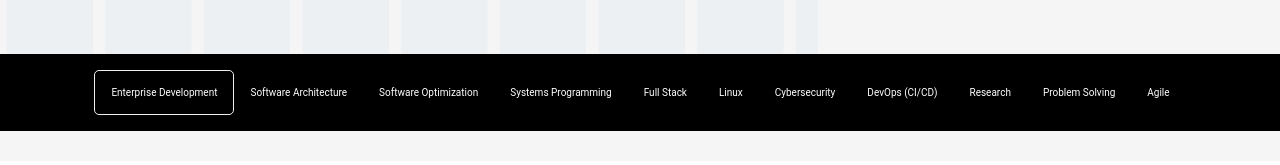
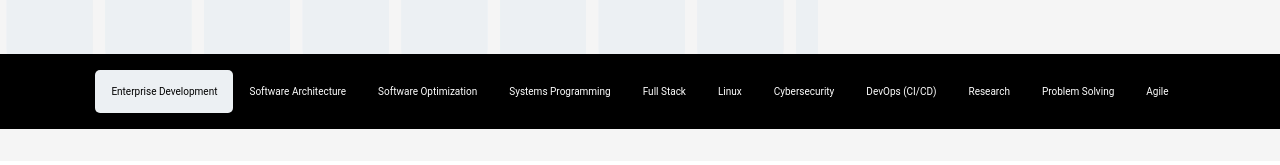
Before and after one commit to V0idMatr1x/MyPortfolio, a Svelte app: page / in a window 1280 px wide. In both pictures the pointer is over the item "Enterprise Development". Shown: the part 588-753 px from the top of the page. Built offline with nearby package versions, Linux system fonts and the light colour scheme; a web font is replaced by a local one.

Commit message:
update: hover effect

```diff
--- a/src/app.css
+++ b/src/app.css
@@ -81,13 +81,14 @@ a {
     padding: 1rem;
     display: grid;
     grid-template-columns: 1fr;
-    color: white;
+    color: #fff;
     font-size: x-small;
 }
 
 #skill:hover {
-    border: #ecf0f3 1px solid;
     border-radius: 5px;
+    color: #000;
+    background-color: #ecf0f3;
 }
 
 .showcase-container {
```
